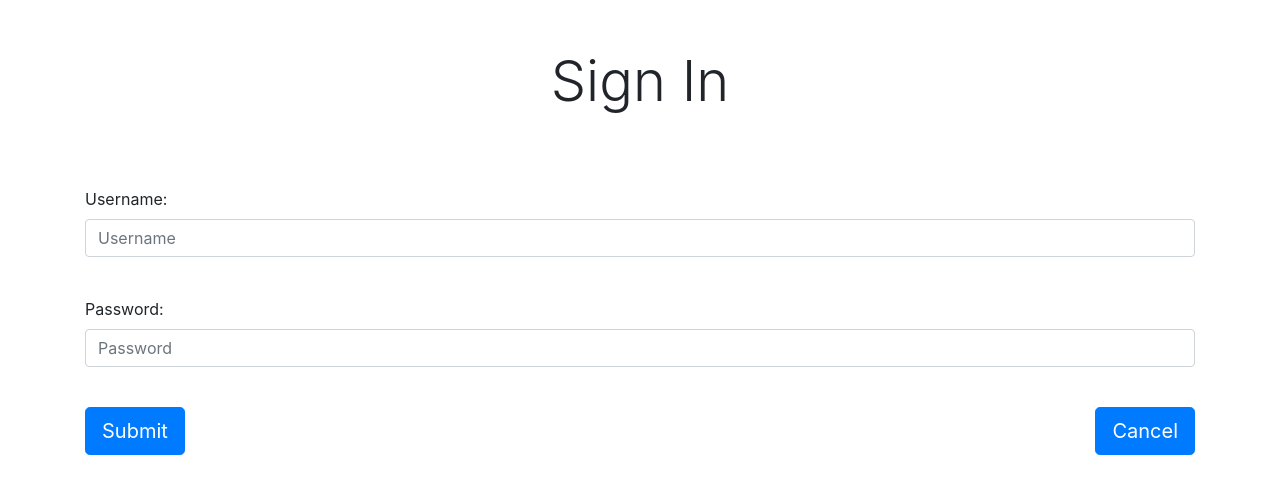
After one commit to Sushant5776/pirple-flask-project, a Flask app: page /login/admin in a window 1280 px wide. The commit adds this page. Shown: the top 494 px of the page. Run offline with Flask 2, Linux system fonts and the light colour scheme; some libraries are stand-ins or nearby versions.

Commit message:
admin pannel's basics added

```diff
--- a/app.py
+++ b/app.py
@@ -1,9 +1,10 @@
 from flask import Flask, render_template, request, redirect, url_for, session, g
-import model
+import model, admin_model
 
 app = Flask(__name__)
 app.secret_key = 'keepitsecret'
 
+admin_username = ''
 username = ''
 user = model.check_users()
 
@@ -12,6 +13,8 @@ def before_request():
     g.username = None
     if 'username' in session:
         g.username = session['username']
+    if 'admin_username' in session:
+        g.admin_username = session['admin_username']
 
 @app.route('/', methods=['GET'])
 def index():
@@ -118,6 +121,36 @@ def editItem(list_name, item_name):
         return redirect('/list/{list_name}'.format(list_name=list_name))
     return render_template('editItem.html', list_name=list_name, item_name=item_name)
 
+@app.route('/login/admin', methods=['GET', 'POST'])
+def admin_login():
+    if request.method == 'POST':
+        session.pop('admin_username', None)
+        username = request.form['username']
+        password = admin_model.check_passwd(username)
+        if request.form['password'] == password:
+            session['admin_username'] = request.form['username']
+            return redirect(url_for('admin_dashboard'))
+        else:
+            return render_template('admin_login.html', message='Login Failed!')
+    else:
+        return render_template('admin_login.html')
+
+@app.route('/dashboard/admin', methods=['GET', 'POST'])
+def admin_dashboard():
+    if 'admin_username' in session:
+        username = session['admin_username']
+        return render_template('admin_dashboard.html', username=username)
+    else:
+        return redirect(url_for('admin_login'))
+
+@app.route('/dashboard/admin/all_users', methods=['GET', 'POST'])
+def all_users():
+    if 'admin_username' in session:
+        username = session['admin_username']
+        users = admin_model.get_Users()
+        return render_template('admin_all_users.html', users=users)
+    else:
+        return redirect(url_for('admin_dashboard'))
 
 if __name__ == '__main__':
     app.run(debug=True)
--- a/templates/about.html
+++ b/templates/about.html
@@ -18,7 +18,7 @@
         <div class="col s12 m7" id="sizeofabout">
             <div class="card center">
                 <div class="card-image">
-                    <img src="https://images.unsplash.com/photo-1568611066080-e54db9abb0f4?ixlib=rb-1.2.1&ixid=eyJhcHBfaWQiOjEyMDd9&auto=format&fit=crop&w=700&q=80" height="760px">
+                    <img src="https://images.unsplash.com/photo-1568611066080-e54db9abb0f4?ixlib=rb-1.2.1&ixid=eyJhcHBfaWQiOjEyMDd9&auto=format&fit=crop&w=700&q=80" height="750px">
                     <span class="card-title">Sushant Garudkar</span>
                 </div>
                 <div class="card-content">
--- /dev/null
+++ b/templates/admin_login.html
@@ -0,0 +1,33 @@
+{% extends 'admin_structure.html' %}
+
+{% block head %}
+<title>Admin Login</title>
+{% endblock head %}
+
+{% block body %}
+<div class="container">
+    <br><br>
+    <h1 class="text-center display-4">Sign In</h1>
+    <br>
+    <p class="lead text-danger">
+        {{ message }}
+    </p>
+    <br>
+    <form action='/login/admin' method="POST">
+        <fieldset>
+            <div class="form-group">
+                <label for="username">Username:</label>
+                <input type="text" name="username" id="username" class="form-control" placeholder="Username" required>
+            </div>
+            <br>
+            <div class="form-group">
+                <label for="password">Password:</label>
+                <input type="password" name="password" id="password" class="form-control" placeholder="Password" required>
+            </div>
+            <br>
+            <button type="submit" class="btn btn-primary btn-lg">Submit</button>
+            <a href="/" class="btn btn-primary btn-lg float-right">Cancel</a>
+        </fieldset>
+    </form>
+</div>
+{% endblock body %}
--- /dev/null
+++ b/templates/admin_structure.html
@@ -0,0 +1,24 @@
+<!DOCTYPE html>
+<html lang="en">
+  <head>
+    <!-- Required meta tags -->
+    <meta charset="utf-8">
+    <meta name="viewport" content="width=device-width, initial-scale=1, shrink-to-fit=no">
+
+    <!-- Bootstrap CSS -->
+    <link rel="stylesheet" href="https://stackpath.bootstrapcdn.com/bootstrap/4.5.2/css/bootstrap.min.css" integrity="sha384-JcKb8q3iqJ61gNV9KGb8thSsNjpSL0n8PARn9HuZOnIxN0hoP+VmmDGMN5t9UJ0Z" crossorigin="anonymous">
+
+    {% block head %}
+    {% endblock head %}
+  </head>
+  <body>
+    {% block body %}
+    {% endblock body %}
+
+    <!-- Optional JavaScript -->
+    <!-- jQuery first, then Popper.js, then Bootstrap JS -->
+    <script src="https://code.jquery.com/jquery-3.5.1.slim.min.js" integrity="sha384-DfXdz2htPH0lsSSs5nCTpuj/zy4C+OGpamoFVy38MVBnE+IbbVYUew+OrCXaRkfj" crossorigin="anonymous"></script>
+    <script src="https://cdn.jsdelivr.net/npm/popper.js@1.16.1/dist/umd/popper.min.js" integrity="sha384-9/reFTGAW83EW2RDu2S0VKaIzap3H66lZH81PoYlFhbGU+6BZp6G7niu735Sk7lN" crossorigin="anonymous"></script>
+    <script src="https://stackpath.bootstrapcdn.com/bootstrap/4.5.2/js/bootstrap.min.js" integrity="sha384-B4gt1jrGC7Jh4AgTPSdUtOBvfO8shuf57BaghqFfPlYxofvL8/KUEfYiJOMMV+rV" crossorigin="anonymous"></script>
+  </body>
+</html>
```
Also changed, not shown: admin_model.py (added, +25 -0 lines), admin_schema.py (added, +17 -0 lines), templates/admin_all_users.html (added, +24 -0 lines), templates/admin_dashboard.html (added, +19 -0 lines), main.db.
